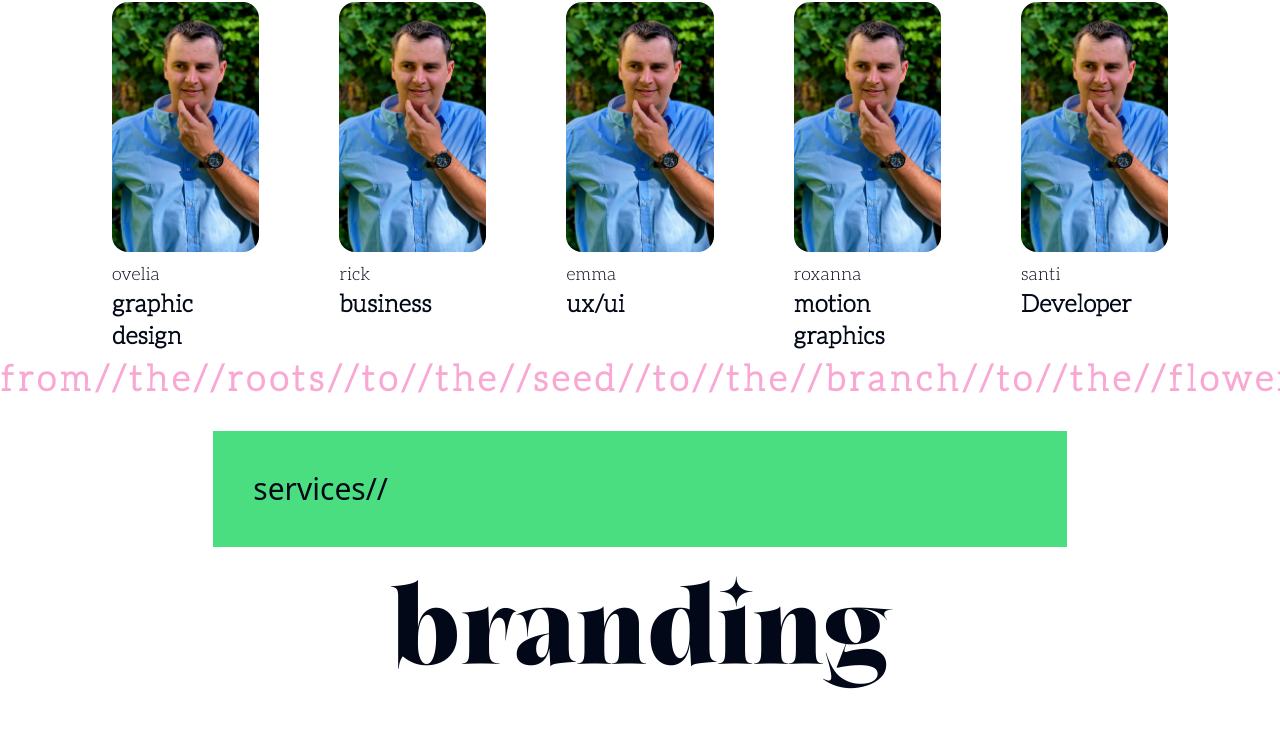
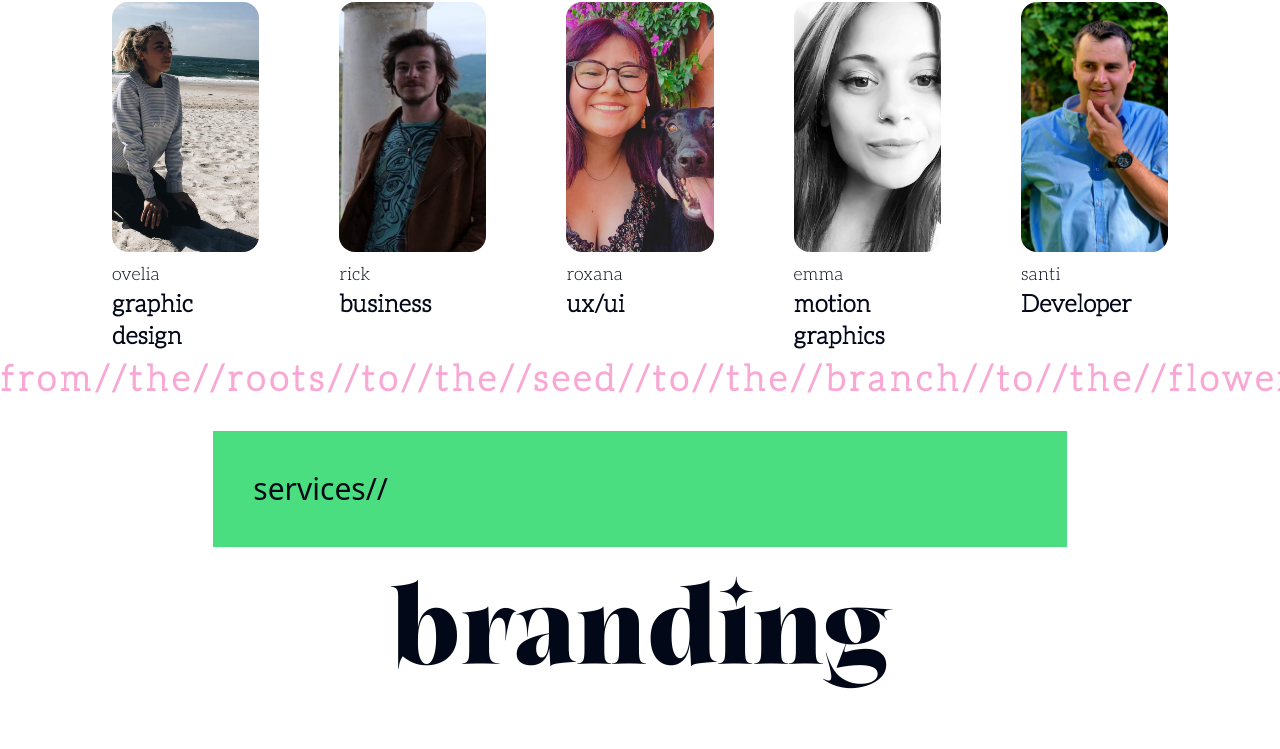
Before and after one commit to santiagomanso/mala-mujer, a Next.js app: page / in a window 1280 px wide. Shown: the part 1181-1930 px from the top of the page. Built offline with nearby package versions, Linux system fonts and the light colour scheme.

Commit message:
📝 updated members pics object

```diff
--- a/src/data/members.ts
+++ b/src/data/members.ts
@@ -1,7 +1,11 @@
 import { StaticImageData } from 'next/image'
+import ovelia from '../assets/ovelia.png'
+import rick from '../assets/rick.png'
+import roxana from '../assets/roxanna.png'
+import emma from '../assets/emma.png'
 import santi from '../assets/santi.jpg'
 
-interface member {
+export interface Member {
   id: number
   title: string
   name: string
@@ -9,36 +13,36 @@ interface member {
   image: StaticImageData
 }
 
-type membersArray = member[]
+type MembersArray = Member[]
 
-export const members: membersArray = [
+export const members: MembersArray = [
   {
     id: 1,
     name: 'ovelia',
     title: 'graphic design',
     desc: 'Lorem ipsum dolor sit amet consectetur adipisicing elit. Veritatis fugit siculpa doloremque ratione nihil doloribus quas cum obcaecati necessitatibu.',
-    image: santi,
+    image: ovelia,
   },
   {
     id: 2,
     name: 'rick',
     title: 'business',
     desc: 'Lorem ipsum dolor sit amet consectetur adipisicing elit. Veritatis fugit siculpa doloremque ratione nihil doloribus quas cum obcaecati necessitatibu.',
-    image: santi,
+    image: rick,
   },
   {
     id: 3,
-    name: 'emma',
+    name: 'roxana',
     title: 'ux/ui',
     desc: 'Lorem ipsum dolor sit amet consectetur adipisicing elit. Veritatis fugit siculpa doloremque ratione nihil doloribus quas cum obcaecati necessitatibu.',
-    image: santi,
+    image: roxana,
   },
   {
     id: 4,
-    name: 'roxanna',
+    name: 'emma',
     title: 'motion graphics',
     desc: 'Lorem ipsum dolor sit amet consectetur adipisicing elit. Veritatis fugit siculpa doloremque ratione nihil doloribus quas cum obcaecati necessitatibu.',
-    image: santi,
+    image: emma,
   },
   {
     id: 5,
```
